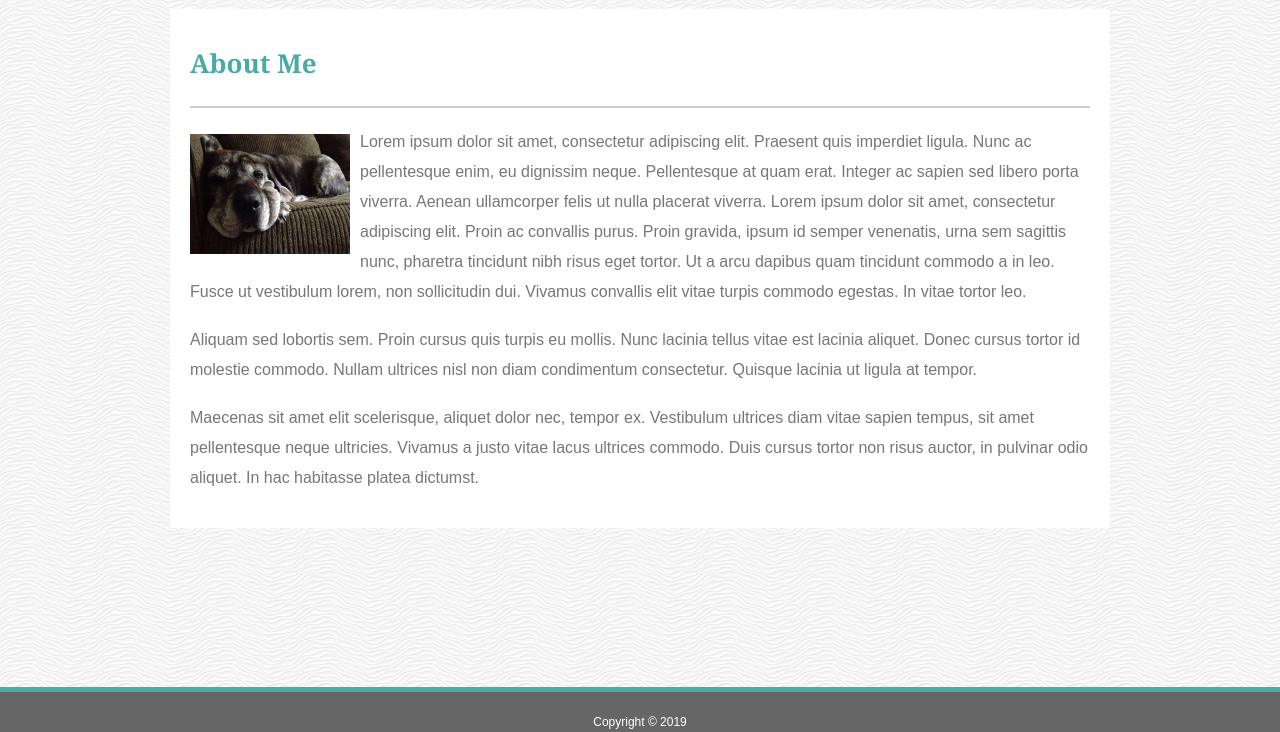
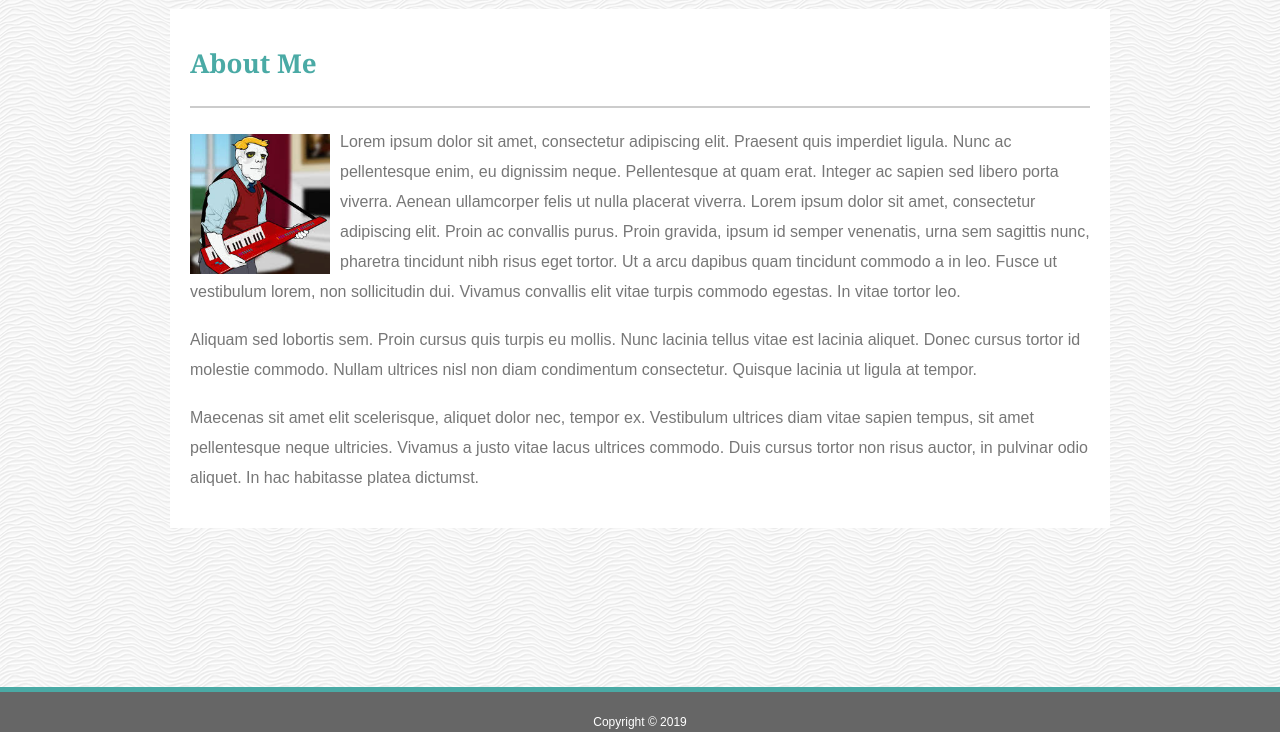
Before and after one commit to MarcusSilvus/wireframe_portfolio, a plain HTML site: page index.html in a window 1280 px wide. Shown: the part 68-800 px from the top of the page. Drawn offline with Linux system fonts and the light colour scheme.

Commit message:
photo updates

```diff
--- a/assets/css/style.css
+++ b/assets/css/style.css
@@ -116,7 +116,9 @@ p {
 
 .bio {
     float: left;
-    margin-right: 10px
+    margin-right: 10px;
+    height: 140px;
+    width: 140px;
 }
 
 .button {
--- a/index.html
+++ b/index.html
@@ -30,7 +30,7 @@
   <div class="body">
     <h3>About Me</h3>
 
-    <img class="bio" src="assets/images/photo.jpg" alt="Pic o' Mark">
+    <img class="bio" src="assets/images/simon.jpg" alt="Pic o' Mark">
 
     <p>Lorem ipsum dolor sit amet, consectetur adipiscing elit. Praesent quis imperdiet ligula. Nunc ac pellentesque
       enim, eu dignissim neque. Pellentesque at quam erat. Integer ac sapien sed libero porta viverra. Aenean
```
Also changed, not shown: assets/images/simon.jpg (added), 3 other files.
